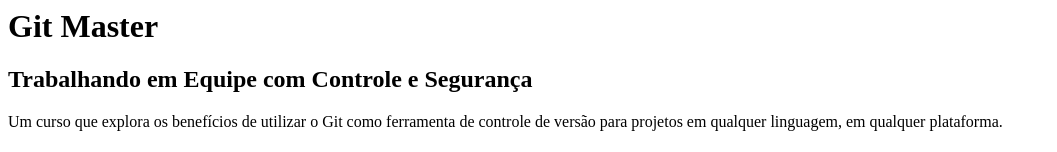
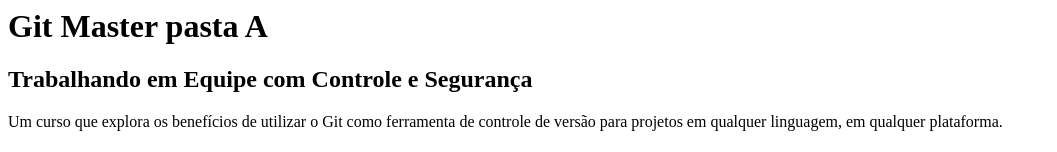
Before and after one commit to grcferrari/curso-git, a plain HTML site: page index.html in a window 1280 px wide. Shown: the top 152 px of the page, without its empty margins (0-1057 px from the left). Drawn offline with Linux system fonts and the light colour scheme.

Commit message:
Alterado titulo pasta A

```diff
--- a/index.html
+++ b/index.html
@@ -2,7 +2,7 @@
     <head>
     </head>
     <body>
-        <h1>Git Master</h1>
+        <h1>Git Master pasta A</h1>
         <h2>Trabalhando em Equipe com Controle e Segurança</h2>
 
         <p>Um curso que explora os benefícios de utilizar o Git como ferramenta de controle de versão para projetos em qualquer linguagem, em qualquer plataforma.</p>
```
